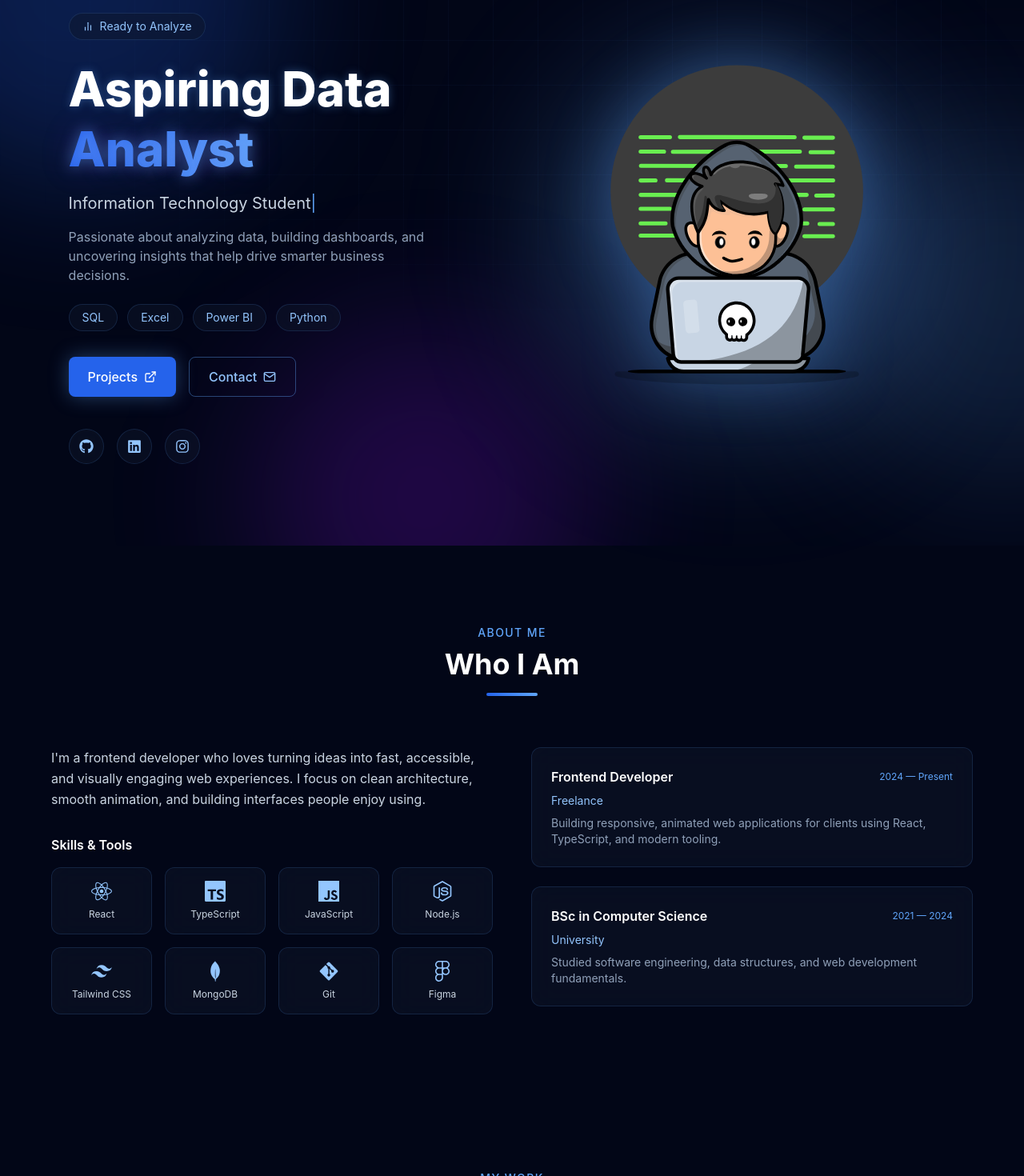
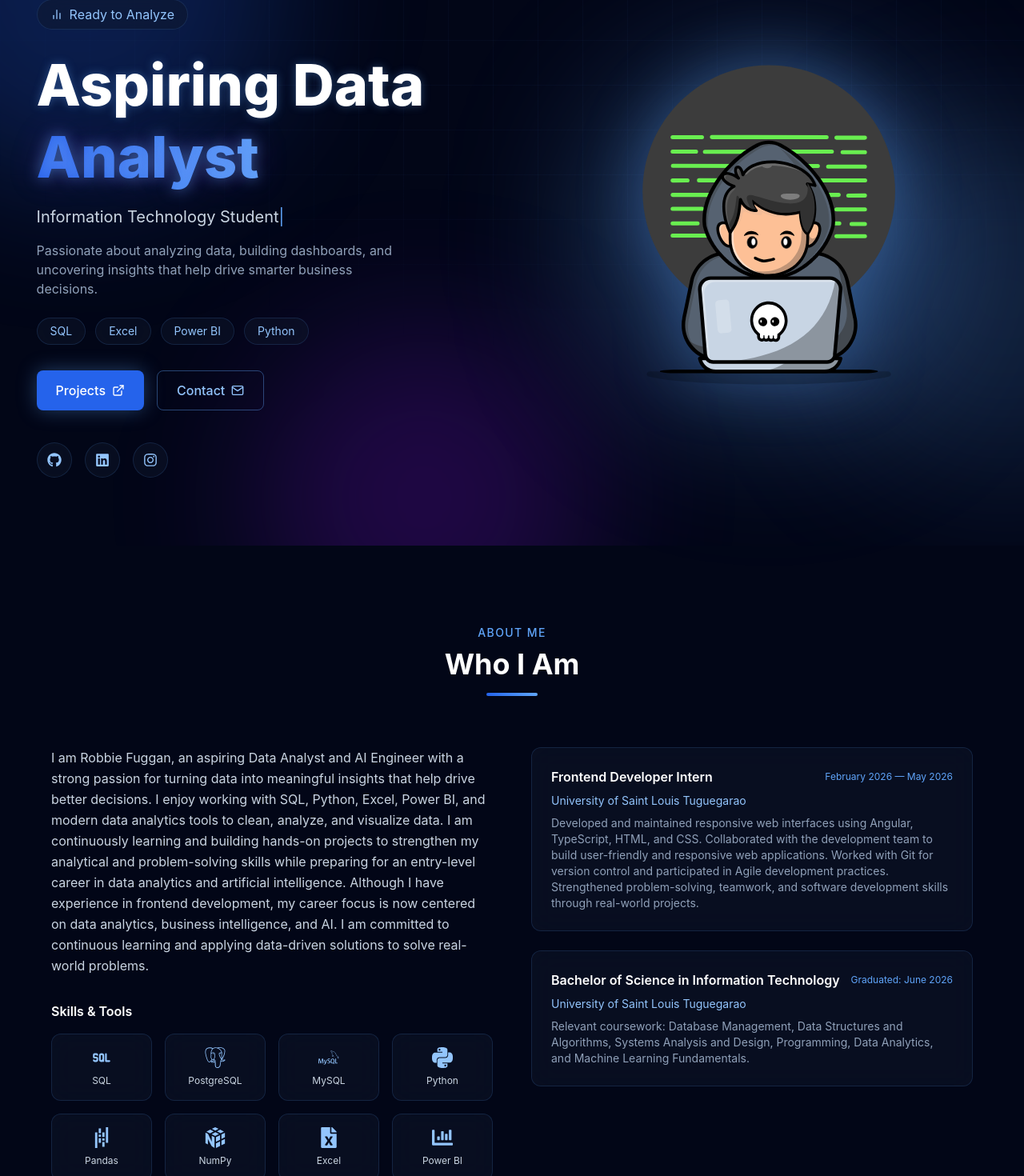
Before and after one commit to Supremo290/portfolio-v1, a React (Vite) app: page / in a window 1280 px wide. Shown: the part 118-1588 px from the top of the page at 80% size. Built offline with nearby package versions, Linux system fonts and the light colour scheme.

Commit message:
Update footer text, enhance LottieHero styles, revise experience and skills data, and modify About section to reflect new career focus

```diff
--- a/src/components/LottieHero.tsx
+++ b/src/components/LottieHero.tsx
@@ -5,7 +5,7 @@ import developerAnimation from "../assets/developer-animation.json";
 function LottieHero() {
   return (
     <motion.div
-      className="relative flex items-center justify-center w-full max-w-lg md:max-w-3xl mx-auto"
+      className="relative flex items-center justify-center w-full max-w-xl md:max-w-4xl mx-auto md:translate-x-6 lg:translate-x-10"
       initial={{ opacity: 0, scale: 0.8 }}
       animate={{ opacity: 1, scale: 1 }}
       transition={{ duration: 0.8, delay: 0.3, ease: "easeOut" }}
@@ -15,7 +15,7 @@ function LottieHero() {
         animationData={developerAnimation}
         loop
         autoplay
-        className="relative w-full max-w-md md:max-w-2xl drop-shadow-[0_0_40px_rgba(96,165,250,0.35)]"
+        className="relative w-full max-w-lg md:max-w-3xl drop-shadow-[0_0_40px_rgba(96,165,250,0.35)]"
       />
     </motion.div>
   );
--- a/src/data/experience.ts
+++ b/src/data/experience.ts
@@ -2,17 +2,17 @@ import type { ExperienceItem } from "../types";
 
 export const experience: ExperienceItem[] = [
   {
-    title: "Frontend Developer",
-    organization: "Freelance",
-    period: "2024 — Present",
+    title: "Frontend Developer Intern",
+    organization: "University of Saint Louis Tuguegarao",
+    period: "February 2026 — May 2026",
     description:
-      "Building responsive, animated web applications for clients using React, TypeScript, and modern tooling.",
+      "Developed and maintained responsive web interfaces using Angular, TypeScript, HTML, and CSS. Collaborated with the development team to build user-friendly and responsive web applications. Worked with Git for version control and participated in Agile development practices. Strengthened problem-solving, teamwork, and software development skills through real-world projects.",
   },
   {
-    title: "BSc in Computer Science",
-    organization: "University",
-    period: "2021 — 2024",
+    title: "Bachelor of Science in Information Technology",
+    organization: "University of Saint Louis Tuguegarao",
+    period: "Graduated: June 2026",
     description:
-      "Studied software engineering, data structures, and web development fundamentals.",
+      "Relevant coursework: Database Management, Data Structures and Algorithms, Systems Analysis and Design, Programming, Data Analytics, and Machine Learning Fundamentals.",
   },
 ];
--- a/src/data/skills.ts
+++ b/src/data/skills.ts
@@ -1,14 +1,21 @@
-import { FaReact, FaNodeJs, FaGitAlt, FaFigma } from "react-icons/fa";
-import { SiTypescript, SiTailwindcss, SiJavascript, SiMongodb } from "react-icons/si";
+import { FaGitAlt, FaCss3Alt, FaFileExcel, FaChartBar, FaChartLine } from "react-icons/fa";
+import { SiPostgresql, SiMysql, SiPython, SiPandas, SiNumpy, SiHtml5, SiTypescript, SiAngular } from "react-icons/si";
+import { TbSql } from "react-icons/tb";
 import type { Skill } from "../types";
 
 export const skills: Skill[] = [
-  { name: "React", icon: FaReact },
+  { name: "SQL", icon: TbSql },
+  { name: "PostgreSQL", icon: SiPostgresql },
+  { name: "MySQL", icon: SiMysql },
+  { name: "Python", icon: SiPython },
+  { name: "Pandas", icon: SiPandas },
+  { name: "NumPy", icon: SiNumpy },
+  { name: "Excel", icon: FaFileExcel },
+  { name: "Power BI", icon: FaChartBar },
+  { name: "Tableau", icon: FaChartLine },
+  { name: "Git", icon: FaGitAlt },
+  { name: "HTML", icon: SiHtml5 },
+  { name: "CSS", icon: FaCss3Alt },
   { name: "TypeScript", icon: SiTypescript },
-  { name: "JavaScript", icon: SiJavascript },
-  { name: "Node.js", icon: FaNodeJs },
-  { name: "Tailwind CSS", icon: SiTailwindcss },
-  { name: "MongoDB", icon: SiMongodb },
-  { name: "Git", icon: FaGitAlt },
-  { name: "Figma", icon: FaFigma },
+  { name: "Angular", icon: SiAngular },
 ];
--- a/src/sections/About.tsx
+++ b/src/sections/About.tsx
@@ -17,10 +17,18 @@ function About() {
             transition={{ duration: 0.6 }}
           >
             <p className="text-slate-300 leading-relaxed mb-8">
-              I'm a frontend developer who loves turning ideas into fast,
-              accessible, and visually engaging web experiences. I focus on
-              clean architecture, smooth animation, and building interfaces
-              people enjoy using.
+              I am Robbie Fuggan, an aspiring Data Analyst and AI Engineer
+              with a strong passion for turning data into meaningful insights
+              that help drive better decisions. I enjoy working with SQL,
+              Python, Excel, Power BI, and modern data analytics tools to
+              clean, analyze, and visualize data. I am continuously learning
+              and building hands-on projects to strengthen my analytical and
+              problem-solving skills while preparing for an entry-level
+              career in data analytics and artificial intelligence. Although
+              I have experience in frontend development, my career focus is
+              now centered on data analytics, business intelligence, and AI.
+              I am committed to continuous learning and applying data-driven
+              solutions to solve real-world problems.
             </p>
 
             <h3 className="text-white font-semibold mb-4">Skills &amp; Tools</h3>
--- a/src/sections/Hero.tsx
+++ b/src/sections/Hero.tsx
@@ -30,17 +30,18 @@ function Hero() {
           variants={containerVariants}
           initial="hidden"
           animate="visible"
+          className="md:-translate-x-6 lg:-translate-x-10"
         >
           <motion.span
             variants={itemVariants}
-            className="inline-flex items-center gap-2 px-4 py-1.5 rounded-full glass-card text-glow-300 text-sm mb-6"
+            className="inline-flex items-center gap-2 px-4 py-1.5 rounded-full glass-card text-glow-300 text-base mb-6"
           >
             <FiBarChart2 /> Ready to Analyze
           </motion.span>
 
           <motion.h1
             variants={itemVariants}
-            className="text-5xl md:text-6xl font-extrabold text-white leading-tight text-glow-soft"
+            className="text-6xl md:text-7xl font-extrabold text-white leading-tight text-glow-soft"
           >
             Aspiring Data
             <br />
```
